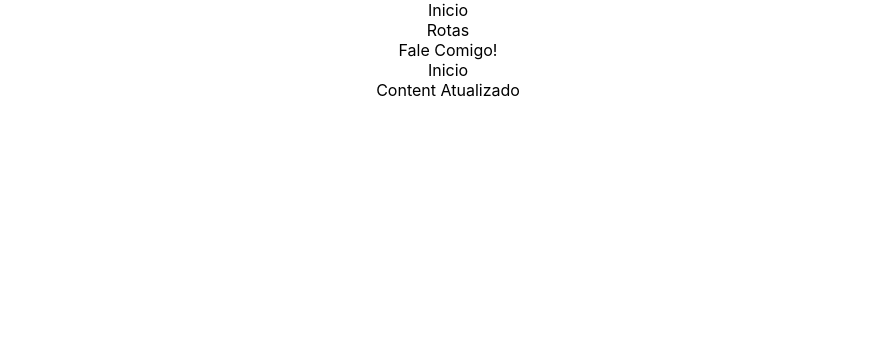
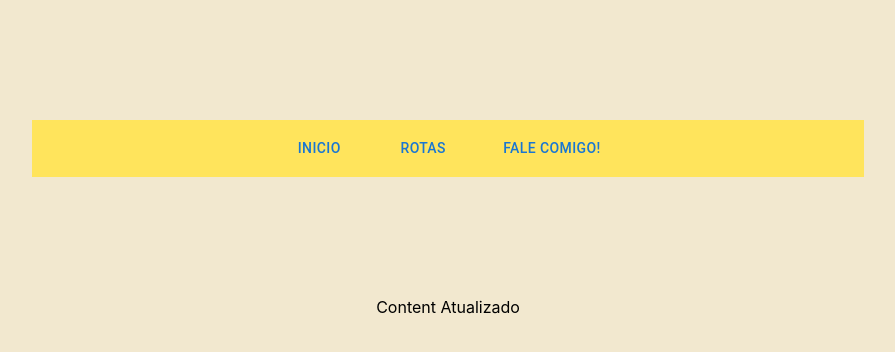
Before and after one commit to RAFILKLDEV/Tia-Re-Van-Escolar, a React (Create React App) app: page / in a window 1280 px wide. Shown: the top 352 px of the page, without its empty margins (192-1087 px from the left). Built offline with nearby package versions, Linux system fonts and the light colour scheme.

Commit message:
Html updated using Material UI. Implemented TypeScript

```diff
--- a/package.json
+++ b/package.json
@@ -3,6 +3,9 @@
   "version": "0.1.0",
   "private": true,
   "dependencies": {
+    "@emotion/react": "^11.10.5",
+    "@emotion/styled": "^11.10.5",
+    "@mui/material": "^5.10.12",
     "@testing-library/jest-dom": "^5.16.5",
     "@testing-library/react": "^13.4.0",
     "@testing-library/user-event": "^13.5.0",
@@ -34,5 +37,8 @@
       "last 1 firefox version",
       "last 1 safari version"
     ]
+  },
+  "devDependencies": {
+    "typescript": "^4.8.4"
   }
 }
--- a/src/App.css
+++ b/src/App.css
@@ -1,3 +1,7 @@
 .App {
-  text-align: center;
+  display: flex;
+  flex-direction: column;
+  align-items: center;
+  background-color: #F2E8CF;
+  min-height: 100vh;
 }
--- a/src/App.jsx
+++ b/src/App.jsx
@@ -1,17 +1,34 @@
+import { Button } from "@mui/material";
+import { Box } from "@mui/system";
 import "./App.css";
 
 function App() {
   return (
     <div className="App">
-      <div className="App-Header">
-        <div>Inicio</div>
-        <div>Rotas</div>
-        <div>Fale Comigo!</div>
-        <div>Inicio</div>
-      </div>
-      <div className="App-Content">
-        Content Atualizado
-      </div>
+      <Box
+        sx={{
+          p: 2,
+          width: 800,
+          height: 25,
+          backgroundColor: "#FFE45C",
+          display: "flex",
+          gap: 5,
+          justifyContent: "center",
+          alignItems: "center",
+          margin: 15,
+        }}
+      >
+        <Button
+          sx={{
+            height: 30,
+          }}
+        >
+          Inicio
+        </Button>
+        <Button>Rotas</Button>
+        <Button>Fale Comigo!</Button>
+      </Box>
+      <div className="App-Content">Content Atualizado</div>
     </div>
   );
 }
```
Also changed, not shown: 1 other file (tests, documents, lock files or other folders).
